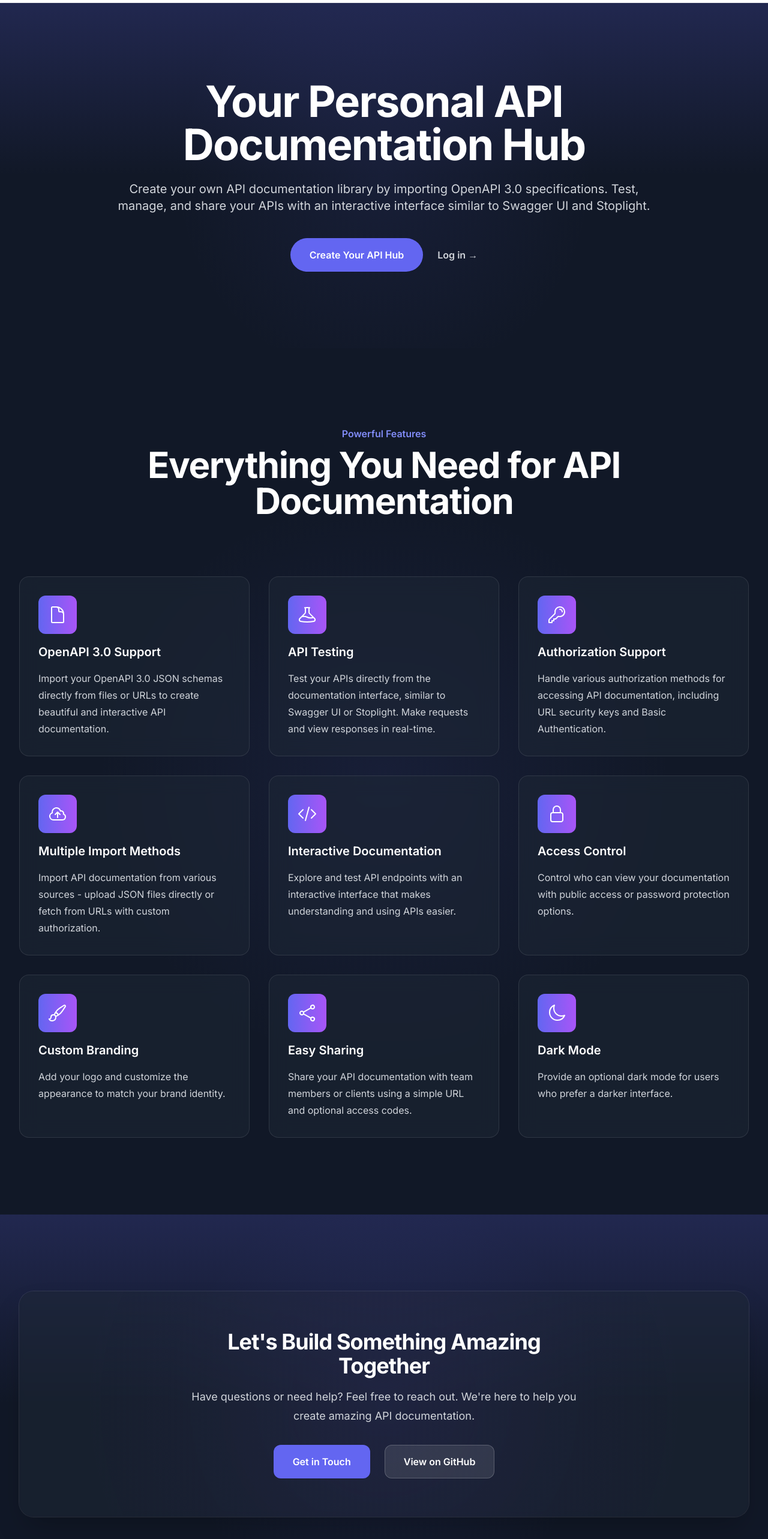
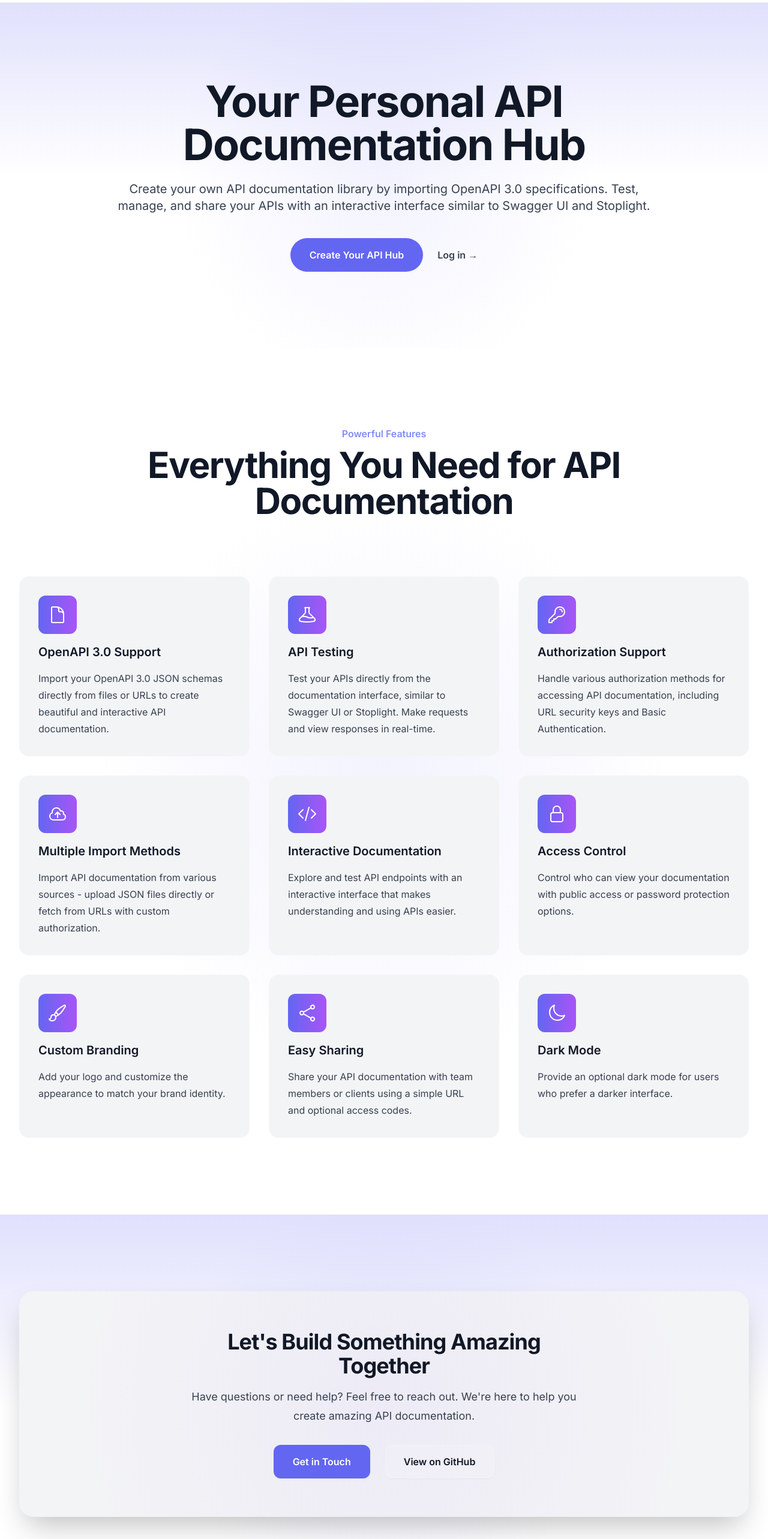
Before and after one commit to CihanTAYLAN/just-api-doc, a Next.js app: page / in a window 1280 px wide. Shown: the part 60-2626 px from the top of the page at 60% size. Built offline with nearby package versions, Linux system fonts and the light colour scheme; no server answers.

Commit message:
Dark mode bug fix

```diff
--- a/src/app/page.tsx
+++ b/src/app/page.tsx
@@ -43,7 +43,7 @@ export default function Home() {
   }
 
   return (
-    <div className="relative isolate bg-gray-900">
+    <div className="relative isolate bg-white dark:bg-gray-900">
       {/* Hero Section */}
       <div className="relative overflow-hidden">
         <div className="absolute inset-0 -z-10">
@@ -57,7 +57,7 @@ export default function Home() {
               initial={{ opacity: 0, y: 20 }}
               animate={{ opacity: 1, y: 0 }}
               transition={{ duration: 0.8, delay: 0.2 }}
-              className="text-4xl font-bold tracking-tight text-white sm:text-6xl lg:text-7xl"
+              className="text-4xl font-bold tracking-tight text-gray-900 dark:text-white sm:text-6xl lg:text-7xl"
             >
               Your Personal API Documentation Hub
             </motion.h1>
@@ -65,7 +65,7 @@ export default function Home() {
               initial={{ opacity: 0, y: 20 }}
               animate={{ opacity: 1, y: 0 }}
               transition={{ duration: 0.8, delay: 0.4 }}
-              className="mt-6 text-lg leading-8 text-gray-300 sm:text-xl"
+              className="mt-6 text-lg leading-8 text-gray-700 dark:text-gray-300 sm:text-xl"
             >
               Create your own API documentation library by importing OpenAPI 3.0 specifications. Test, manage, and share your APIs with an interactive interface similar to Swagger UI and Stoplight.
             </motion.p>
@@ -92,7 +92,7 @@ export default function Home() {
                   </Link>
                   <Link
                     href="/login"
-                    className="text-base font-semibold leading-6 text-gray-300 hover:text-white transition-colors duration-300"
+                    className="text-base font-semibold leading-6 text-gray-700 dark:text-gray-300 hover:text-gray-900 dark:hover:text-white transition-colors duration-300"
                   >
                     Log in <span aria-hidden="true">→</span>
                   </Link>
@@ -117,7 +117,7 @@ export default function Home() {
           className="relative mx-auto max-w-7xl px-6 lg:px-8 text-center"
         >
           <h2 className="text-base font-semibold leading-7 text-indigo-400">Powerful Features</h2>
-          <p className="mt-2 text-4xl font-bold tracking-tight text-white sm:text-5xl lg:text-6xl">
+          <p className="mt-2 text-4xl font-bold tracking-tight text-gray-900 dark:text-white sm:text-5xl lg:text-6xl">
             Everything You Need for API Documentation
           </p>
         </motion.div>
@@ -137,18 +137,18 @@ export default function Home() {
                 whileHover={{ scale: 1.02 }}
                 className="group relative"
               >
-                <div className="relative h-full overflow-hidden rounded-2xl bg-gray-800/50 p-8 ring-1 ring-inset ring-white/10 backdrop-blur-lg transition-all duration-300 hover:ring-indigo-500/50">
+                <div className="relative h-full overflow-hidden rounded-2xl bg-gray-100 dark:bg-gray-800/50 p-8 ring-1 ring-inset ring-white/10 dark:ring-gray-700/10 backdrop-blur-lg transition-all duration-300 hover:ring-indigo-500/50">
                   <div className="absolute -inset-px bg-gradient-to-r from-indigo-500 to-purple-500 opacity-0 transition-opacity duration-300 group-hover:opacity-10" />
 
                   <dt className="flex flex-col items-start gap-y-4">
                     <div className="flex h-16 w-16 items-center justify-center rounded-xl bg-gradient-to-r from-indigo-500 to-purple-500 transition-all duration-300 group-hover:scale-110 group-hover:shadow-lg group-hover:shadow-indigo-500/50">
                       <feature.icon className="h-8 w-8 text-white transition-transform duration-300 group-hover:scale-110" aria-hidden="true" />
                     </div>
-                    <span className="text-xl font-semibold leading-7 text-white transition-colors duration-300 group-hover:text-indigo-400">
+                    <span className="text-xl font-semibold leading-7 text-gray-900 dark:text-white transition-colors duration-300 group-hover:text-indigo-400">
                       {feature.name}
                     </span>
                   </dt>
-                  <dd className="mt-4 text-base leading-7 text-gray-300 transition-colors duration-300 group-hover:text-gray-100">
+                  <dd className="mt-4 text-base leading-7 text-gray-700 dark:text-gray-300 transition-colors duration-300 group-hover:text-gray-100 dark:group-hover:text-gray-100">
                     {feature.description}
                   </dd>
                 </div>
@@ -171,11 +171,11 @@ export default function Home() {
             whileInView={{ opacity: 1, y: 0 }}
             viewport={{ once: true }}
             transition={{ duration: 0.7 }}
-            className="relative isolate overflow-hidden bg-gray-800/50 px-6 py-12 shadow-2xl rounded-3xl backdrop-blur-sm ring-1 ring-white/10 sm:px-24 xl:py-16"
+            className="relative isolate overflow-hidden bg-gray-100 dark:bg-gray-800/50 px-6 py-12 shadow-2xl rounded-3xl backdrop-blur-sm ring-1 ring-white/10 dark:ring-gray-700/10 sm:px-24 xl:py-16"
           >
             <div className="mx-auto max-w-2xl text-center">
-              <h2 className="text-3xl font-bold tracking-tight text-white sm:text-4xl">Let&apos;s Build Something Amazing Together</h2>
-              <p className="mt-4 text-lg leading-8 text-gray-300">
+              <h2 className="text-3xl font-bold tracking-tight text-gray-900 dark:text-white sm:text-4xl">Let&apos;s Build Something Amazing Together</h2>
+              <p className="mt-4 text-lg leading-8 text-gray-700 dark:text-gray-300">
                 Have questions or need help? Feel free to reach out. We&apos;re here to help you create amazing API documentation.
               </p>
               <div className="mt-8 flex justify-center gap-x-6">
@@ -189,7 +189,7 @@ export default function Home() {
                 </Link>
                 <Link
                   href="https://github.com/cihanTAYLAN/just-api-doc"
-                  className="rounded-xl bg-white/10 px-8 py-4 text-base font-semibold text-white shadow-sm ring-1 ring-inset ring-white/20 hover:bg-white/20 hover:ring-white/30 transition-all duration-300"
+                  className="rounded-xl bg-white/10 dark:bg-gray-700/10 px-8 py-4 text-base font-semibold text-gray-900 dark:text-white shadow-sm ring-1 ring-inset ring-white/20 dark:ring-gray-700/20 hover:bg-white/20 dark:hover:bg-gray-600 hover:ring-white/30 dark:hover:ring-gray-600 transition-all duration-300"
                   target="_blank"
                   rel="noopener noreferrer"
                 >
@@ -215,12 +215,12 @@ export default function Home() {
       </div>
 
       {/* Footer */}
-      <footer className="border-t border-gray-800">
+      <footer className="border-t border-gray-200 dark:border-gray-700">
         <div className="mx-auto max-w-7xl px-6 py-12 md:flex md:items-center md:justify-between lg:px-8">
           <div className="flex justify-center space-x-6 md:order-2">
             <a
               href="https://github.com/cihanTAYLAN/just-api-doc"
-              className="text-gray-500 hover:text-gray-400"
+              className="text-gray-500 dark:text-gray-400 hover:text-gray-400 dark:hover:text-gray-300"
               target="_blank"
               rel="noopener noreferrer"
             >
@@ -231,7 +231,7 @@ export default function Home() {
             </a>
             <a
               href="https://twitter.com/cihantaylan24"
-              className="text-gray-500 hover:text-gray-400"
+              className="text-gray-500 dark:text-gray-400 hover:text-gray-400 dark:hover:text-gray-300"
               target="_blank"
               rel="noopener noreferrer"
             >
@@ -242,7 +242,7 @@ export default function Home() {
             </a>
           </div>
           <div className="mt-8 md:order-1 md:mt-0">
-            <p className="text-center text-sm leading-5 text-gray-500">
+            <p className="text-center text-sm leading-5 text-gray-500 dark:text-gray-400">
               &copy; {new Date().getFullYear()} Just API Doc. All rights reserved.
             </p>
           </div>
```
